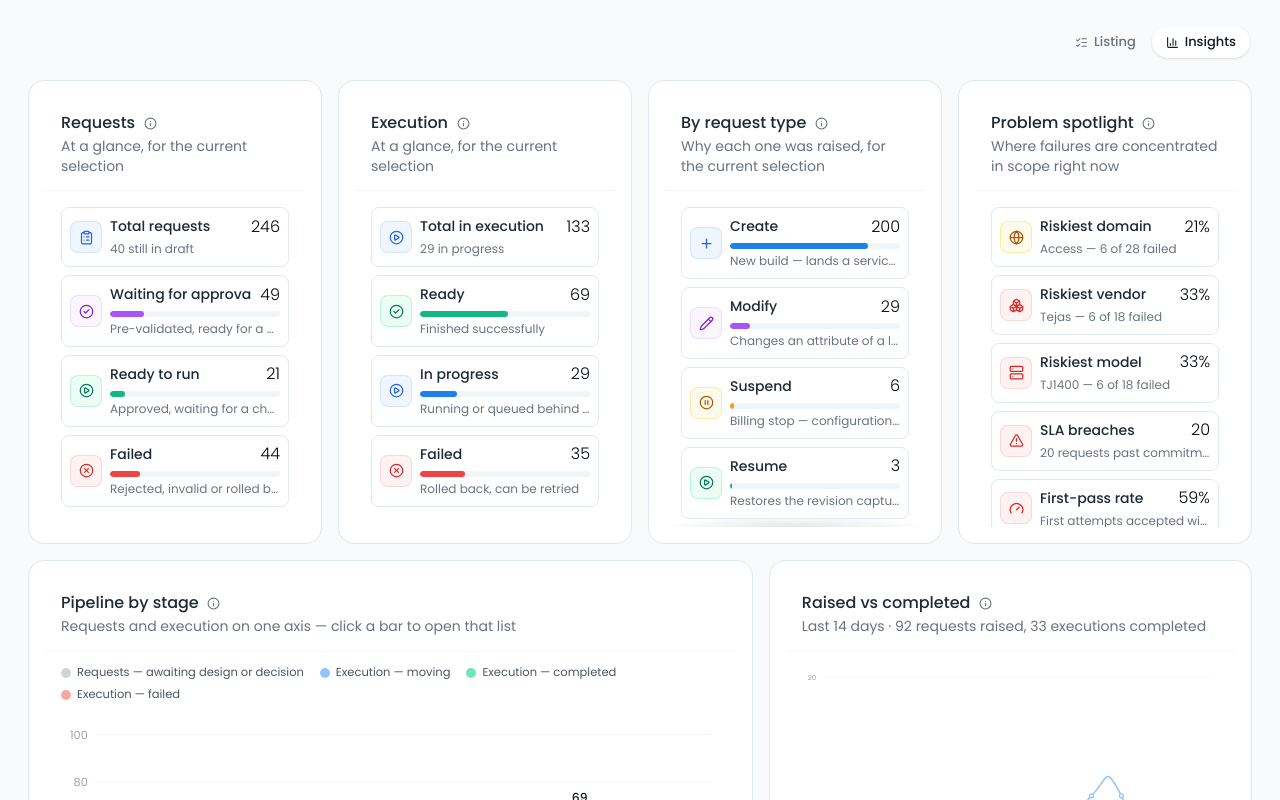
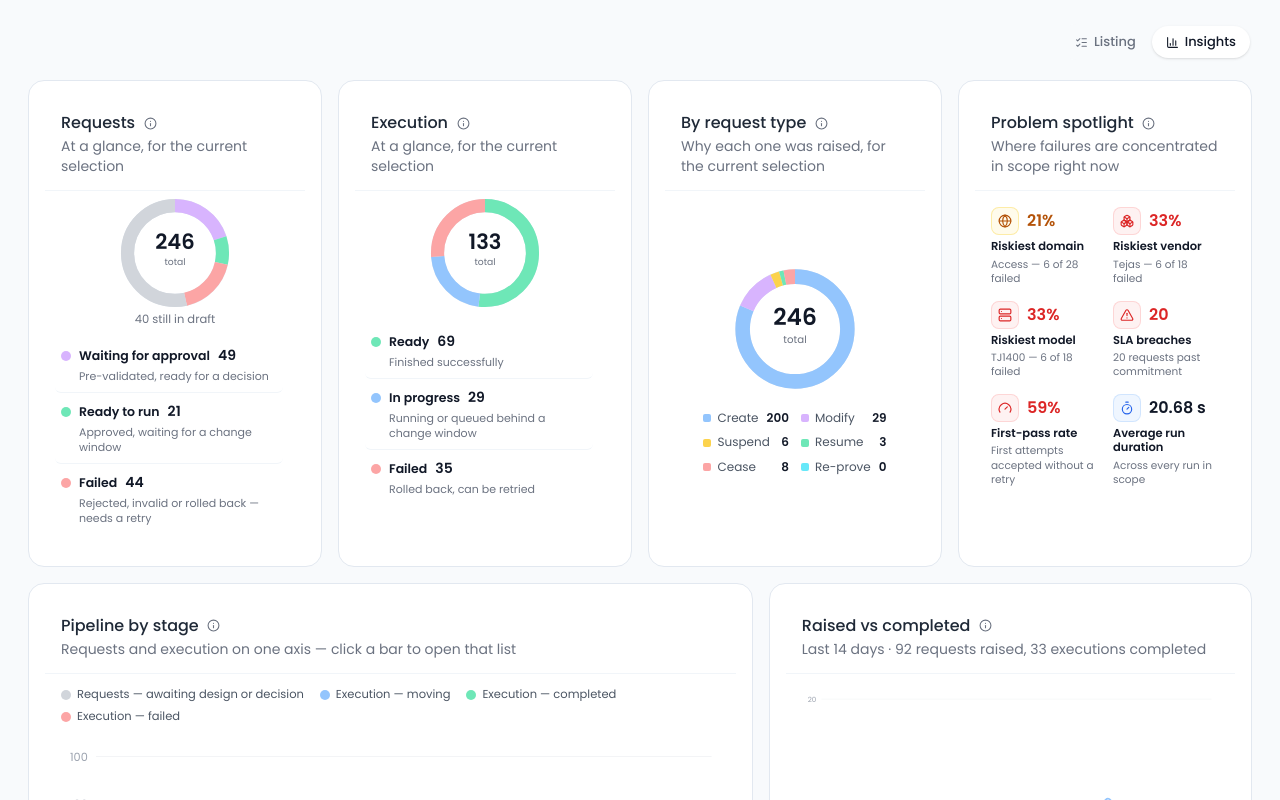
Before and after one commit to jayesh-vision/LCM-Orchestrator, a React (Vite) app: page /requests in a window 1280 px wide. Shown: the top 800 px of the page. Built offline with nearby package versions, Linux system fonts and the light colour scheme.

Commit message:
change in request cards

```diff
--- a/src/components/ProvisioningInsights.tsx
+++ b/src/components/ProvisioningInsights.tsx
@@ -1,12 +1,9 @@
 import { useMemo, type ComponentType, type ReactNode } from 'react'
-import {
-  AlertTriangle, Boxes, CheckCircle2, CircleOff, ClipboardList, Gauge, Globe, PauseCircle,
-  Pencil, PlayCircle, Plus, Server, ShieldCheck, Timer, XCircle,
-} from 'lucide-react'
+import { AlertTriangle, ArrowUpRight, Boxes, Gauge, Globe, Server, Timer } from 'lucide-react'
 import type { Category, Order, OrderIntent, OrderState, Run, Vendor } from '@/types'
 import { domainOf } from '@/types'
-import { Badge, Card, CardBody, CardHead, StatRow, type StatTone } from '@/components/ui'
-import { BarList, ColumnChart, SOFT, StackedBar, TrendChart } from '@/components/charts'
+import { Badge, Card, CardBody, CardHead, type StatTone } from '@/components/ui'
+import { BarList, ColumnChart, Donut, DonutLegend, SOFT, StackedBar, TrendChart } from '@/components/charts'
 import { VENDOR_LABEL } from '@/data/workflows'
 import { CATEGORY_TONE, dur } from '@/lib/format'
 
@@ -51,42 +48,104 @@ const riskColor = (rate: number) => (rate >= 0.25 ? SOFT.crit : rate >= 0.1 ? SO
 type Patch = Record<string, string | null | undefined>
 
 /**
- * Shared body for the KPI cards in the Insights top row.
- *
- * Cards in one grid row are all as tall as the tallest — and the tallest is
- * whichever has the most rows. Spreading the shorter cards' rows across that
- * height (`justify-between`) left gaps wide enough to read as missing
- * content. Capping the body instead keeps every row at its natural spacing
- * and lets the one card that overflows scroll, so the row stays the height
- * of about four rows however many any single card happens to carry.
+ * One line in a donut card's legend: a colour dot matching its ring slice,
+ * label + value on one row, and a note that wraps instead of truncating (the
+ * old stacked rows clipped "Rejected, invalid or rolled back — needs a
+ * retry" mid-sentence). A plain list row rather than a boxed tile — the
+ * donut is the widget here, this just names its slices.
  */
-const KPI_BODY = 'vw-scroll-hint flex flex-col gap-2 flex-1 min-h-0 overflow-y-auto max-h-[336px]'
+function RingLegendRow({ color, label, value, note, onClick, drillLabel }: {
+  color: string
+  label: string
+  value: ReactNode
+  note: string
+  onClick?: () => void
+  drillLabel?: string
+}) {
+  const Tag = onClick ? 'button' : 'div'
+  return (
+    <Tag
+      {...(onClick ? { type: 'button' as const, onClick, 'aria-label': drillLabel ?? label } : {})}
+      className={`group flex flex-col gap-0.5 text-left w-full py-2 border-b border-line-soft last:border-b-0
+        ${onClick ? 'cursor-pointer hover:bg-plane -mx-1.5 px-1.5 rounded-md transition-colors focus-visible:outline-none focus-visible:ring-[3px] focus-visible:ring-brand-100' : ''}`}
+    >
+      <span className="flex items-center justify-between gap-2">
+        <span className="flex items-center gap-2 min-w-0">
+          <i className="w-2.5 h-2.5 rounded-full shrink-0" style={{ background: color }} aria-hidden />
+          <span className="text-[12.5px] font-semibold text-ink-1 truncate">{label}</span>
+        </span>
+        <span className="flex items-center gap-1 shrink-0">
+          <span className="tnum font-semibold text-[14px] text-ink-1">{value}</span>
+          {onClick && <ArrowUpRight size={12} className="text-ink-3 opacity-0 group-hover:opacity-100 transition-opacity" aria-hidden />}
+        </span>
+      </span>
+      <span className="text-[11px] text-ink-3 leading-snug pl-[18px]">{note}</span>
+    </Tag>
+  )
+}
 
 /**
  * The six things a request can be, in lifecycle order rather than ranked by
- * volume — a KPI card people read repeatedly should hold still while they
- * change the filters, so each type keeps its own line. Create is the only one
+ * volume — a card people read repeatedly should hold still while they change
+ * the filters, so each type keeps its own colour. Create is the only one
  * that builds something new; every other type acts on a service that is
- * already carrying traffic, which is the split the card exists to show.
- *
- * Tones follow INTENT_TONE where StatRow has a matching one. It has four
- * (good/warn/crit/plum) against that palette's seven, so Create and Re-prove
- * both fall back to the default brand — they are the two that never damage
- * anything, and the icon and label carry the difference.
+ * already carrying traffic, which is the split the ring exists to show.
+ * Every intent gets its own colour (no repeats) so the ring and the legend
+ * beside it are unambiguous without an icon per row.
  */
-const INTENT_ROWS: {
-  intent: OrderIntent
+const INTENT_META: { intent: OrderIntent; color: string }[] = [
+  { intent: 'Create', color: SOFT.brand },
+  { intent: 'Modify', color: SOFT.purple },
+  { intent: 'Suspend', color: SOFT.warn },
+  { intent: 'Resume', color: SOFT.good },
+  { intent: 'Cease', color: SOFT.crit },
+  { intent: 'Re-prove', color: SOFT.cyan },
+]
+
+/** Icon-chip tone tokens for Problem spotlight's metric grid — a small local
+ * map, since these cells use an icon + coloured value neither Stat nor
+ * StatRow renders. */
+const ICON_TONE: Record<StatTone | 'brand', { value: string; iconBg: string; iconFg: string; ring: string }> = {
+  brand: { value: 'text-ink-1', iconBg: 'bg-brand-50', iconFg: 'text-brand-600', ring: 'ring-brand-200/60' },
+  good: { value: 'text-good-700', iconBg: 'bg-good-50', iconFg: 'text-good-700', ring: 'ring-good-200/70' },
+  warn: { value: 'text-warn-700', iconBg: 'bg-warn-50', iconFg: 'text-warn-700', ring: 'ring-warn-200/70' },
+  crit: { value: 'text-crit-500', iconBg: 'bg-crit-50', iconFg: 'text-crit-500', ring: 'ring-crit-200/70' },
+  plum: { value: 'text-plum-700', iconBg: 'bg-plum-50', iconFg: 'text-plum-700', ring: 'ring-plum-200/70' },
+}
+
+/**
+ * One cell in Problem spotlight's 2×2 metric grid — an icon, a headline
+ * value and a label, with the note wrapping in full underneath instead of
+ * a truncated line. Plain padding and a hover tint, not a bordered tile.
+ */
+function SpotlightStat({ icon: Icon, tone, value, label, note, onClick, drillLabel }: {
   icon: ComponentType<{ size?: number; className?: string }>
   tone?: StatTone
+  value: ReactNode
+  label: string
   note: string
-}[] = [
-  { intent: 'Create', icon: Plus, note: 'New build — lands a service in inventory' },
-  { intent: 'Modify', icon: Pencil, tone: 'plum', note: 'Changes an attribute of a live service' },
-  { intent: 'Suspend', icon: PauseCircle, tone: 'warn', note: 'Billing stop — configuration retained' },
-  { intent: 'Resume', icon: PlayCircle, tone: 'good', note: 'Restores the revision captured at suspend' },
-  { intent: 'Cease', icon: CircleOff, tone: 'crit', note: 'Permanent — resources go to quarantine' },
-  { intent: 'Re-prove', icon: ShieldCheck, note: 'Read-only re-check, nothing written' },
-]
+  onClick?: () => void
+  drillLabel?: string
+}) {
+  const c = ICON_TONE[tone ?? 'brand']
+  const Tag = onClick ? 'button' : 'div'
+  return (
+    <Tag
+      {...(onClick ? { type: 'button' as const, onClick, 'aria-label': drillLabel ?? label } : {})}
+      className={`group flex flex-col gap-1 text-left rounded-lg p-1.5 -m-1.5
+        ${onClick ? 'cursor-pointer hover:bg-plane transition-colors focus-visible:outline-none focus-visible:ring-[3px] focus-visible:ring-brand-100' : ''}`}
+    >
+      <span className="flex items-center gap-2">
+        <span className={`w-7 h-7 rounded-lg grid place-items-center shrink-0 ring-1 ring-inset ${c.iconBg} ${c.iconFg} ${c.ring}`} aria-hidden>
+          <Icon size={14} />
+        </span>
+        <span className={`tnum font-semibold text-[16px] leading-none ${c.value}`}>{value}</span>
+      </span>
+      <span className="text-[11.5px] font-semibold text-ink-1 leading-tight">{label}</span>
+      <span className="text-[10.5px] text-ink-3 leading-snug">{note}</span>
+    </Tag>
+  )
+}
 
 /* The two vocabularies the pipeline's halves have always used. A request can
    fail before a device is ever touched (Invalid pre-validation), which is why
@@ -199,59 +258,64 @@ export function ProvisioningInsights({ orders, runs, onDrill }: {
   const execInProgress = ecnt('In progress', 'Queued', 'Approved')
   const execFailed = ecnt(...EXEC_FAIL)
 
-  /* What the work is, rather than how much of it there is. Whether this queue
-     is mostly Create or mostly Modify is the difference between an estate
-     still being built and one being maintained, and nothing else on this
-     screen answers that. */
+  /* What the work is, rather than how much of it there is: every request in
+     scope falls into exactly one of these six, so a ring fits it without a
+     residual slice. Whether this queue is mostly Create or mostly Modify is
+     the difference between an estate still being built and one being
+     maintained. `justify-center` (rather than pt-1/top-aligned) is what
+     keeps this card free of trailing white space: the donut + legend block
+     is shorter than the Requests/Execution cards' donut + 3-row list, so
+     top-aligning it left a visible gap under the legend — centering spreads
+     any leftover room evenly above and below instead. */
+  const intentSegments = INTENT_META.map(({ intent, color }) => ({
+    label: intent, value: byIntent.get(intent) ?? 0, fill: 'brand' as const, color,
+    onClick: (byIntent.get(intent) ?? 0) > 0 ? () => onDrill({ intent, state: null }) : undefined,
+  }))
   const intentCard = (
     <Card className="h-full flex flex-col">
       <CardHead title="By request type" sub="Why each one was raised, for the current selection"
-        info="Every request in the current selection counted by why it was raised. Create is the only type that builds something new — Modify, Suspend, Resume, Cease and Re-prove all act on a service that is already live, so the balance between Create and the rest says whether this queue is growing the estate or maintaining it. The bar is that type's share of the selection. Click a row to open just those." />
-      <CardBody className={KPI_BODY}>
-        {INTENT_ROWS.map(({ intent, icon, tone, note }) => {
-          const n = byIntent.get(intent) ?? 0
-          return (
-            <StatRow key={intent} label={intent} icon={icon} value={n.toLocaleString()}
-              tone={n ? tone : undefined} progress={(n / Math.max(1, total)) * 100} note={note}
-              drillLabel={n ? `${intent} ${noun}` : undefined}
-              onClick={n ? () => onDrill({ intent, state: null }) : undefined} />
-          )
-        })}
+        info="Every request in the current selection counted by why it was raised. Create is the only type that builds something new — Modify, Suspend, Resume, Cease and Re-prove all act on a service that is already live, so the balance between Create and the rest says whether this queue is growing the estate or maintaining it. Click a slice or a row to open just those." />
+      <CardBody className="flex-1 min-h-0 flex flex-col items-center justify-center gap-4">
+        <Donut size={128} total={total} segments={intentSegments} />
+        <DonutLegend segments={intentSegments} columns={2} />
       </CardBody>
     </Card>
   )
 
-  /* One combined "Problem spotlight" card instead of 3–7 separate Stat
-     tiles — request-side risks and SLA first, then execution's own health
-     (first-pass rate, run duration), all one "how healthy is this scope"
-     question. The capped body scrolls past four rows. */
+  /* One combined "Problem spotlight" card instead of 3–7 separate stat rows.
+     Unlike Requests/Execution/By request type, these six figures aren't
+     parts of one whole — a percentage, a count and a duration can't share a
+     ring — so the widget here is a dense 2×2 metric grid instead: request
+     risk and SLA first, then execution's own health (first-pass rate, run
+     duration), laid out two to a row so all six fill the card with no
+     scrolling and no trailing gap. */
   const spotlightCard = (
     <Card className="h-full flex flex-col">
       <CardHead title="Problem spotlight" sub="Where failures are concentrated in scope right now"
-        info="The domain, vendor and device model with the highest failure rate in the current scope (vendor and model need at least 3 orders to qualify, so one unlucky order doesn't look like a trend), plus SLA breaches and how execution itself is performing. Click a risk row to open those failures." />
-      <CardBody className={KPI_BODY}>
-        <StatRow label="Riskiest domain" icon={Globe} value={worstDomain ? `${Math.round(worstDomain.rate * 100)}%` : '—'}
+        info="The domain, vendor and device model with the highest failure rate in the current scope (vendor and model need at least 3 orders to qualify, so one unlucky order doesn't look like a trend), plus SLA breaches and how execution itself is performing. Click a metric to open those failures." />
+      <CardBody className="flex-1 min-h-0 grid grid-cols-2 gap-x-4 gap-y-3.5 content-start">
+        <SpotlightStat icon={Globe} value={worstDomain ? `${Math.round(worstDomain.rate * 100)}%` : '—'} label="Riskiest domain"
           tone={worstDomain ? riskTone(worstDomain.rate) : undefined}
           note={worstDomain ? `${worstDomain.key} — ${worstDomain.failed} of ${worstDomain.total} failed` : 'Not enough data in scope'}
           drillLabel={worstDomain ? `failed ${worstDomain.key} ${noun}` : undefined}
           onClick={worstDomain ? () => onDrill({ domain: worstDomain.key, state: REQUEST_FAIL.join(',') }) : undefined} />
-        <StatRow label="Riskiest vendor" icon={Boxes} value={worstVendor ? `${Math.round(worstVendor.rate * 100)}%` : '—'}
+        <SpotlightStat icon={Boxes} value={worstVendor ? `${Math.round(worstVendor.rate * 100)}%` : '—'} label="Riskiest vendor"
           tone={worstVendor ? riskTone(worstVendor.rate) : undefined}
           note={worstVendor ? `${VENDOR_LABEL[worstVendor.key as Vendor] ?? worstVendor.key} — ${worstVendor.failed} of ${worstVendor.total} failed` : 'Needs 3+ orders on one vendor'}
           drillLabel={worstVendor ? `failed orders on ${worstVendor.key}` : undefined}
           onClick={worstVendor ? () => onDrill({ vendor: worstVendor.key, state: REQUEST_FAIL.join(',') }) : undefined} />
-        <StatRow label="Riskiest model" icon={Server} value={worstModel ? `${Math.round(worstModel.rate * 100)}%` : '—'}
+        <SpotlightStat icon={Server} value={worstModel ? `${Math.round(worstModel.rate * 100)}%` : '—'} label="Riskiest model"
           tone={worstModel ? riskTone(worstModel.rate) : undefined}
           note={worstModel ? `${worstModel.key} — ${worstModel.failed} of ${worstModel.total} failed` : 'Needs 3+ orders on one model'}
           drillLabel={worstModel ? `failed orders on ${worstModel.key}` : undefined}
           onClick={worstModel ? () => onDrill({ q: worstModel.key, state: REQUEST_FAIL.join(',') }) : undefined} />
-        <StatRow label="SLA breaches" icon={AlertTriangle} value={slaBreaches}
+        <SpotlightStat icon={AlertTriangle} value={slaBreaches} label="SLA breaches"
           tone={slaBreaches ? 'crit' : 'good'}
           note={slaBreaches ? `${slaBreaches} request${slaBreaches === 1 ? '' : 's'} past commitment` : 'Nothing has breached SLA in scope'} />
-        <StatRow label="First-pass rate" icon={Gauge} value={firstPassRate !== undefined ? `${firstPassRate}%` : '—'}
+        <SpotlightStat icon={Gauge} value={firstPassRate !== undefined ? `${firstPassRate}%` : '—'} label="First-pass rate"
           tone={firstPassRate === undefined ? undefined : firstPassRate >= 90 ? 'good' : firstPassRate >= 70 ? 'plum' : 'crit'}
           note="First attempts accepted without a retry" />
-        <StatRow label="Average run duration" icon={Timer} value={avgDuration !== undefined ? dur(avgDuration) : '—'}
+        <SpotlightStat icon={Timer} value={avgDuration !== undefined ? dur(avgDuration) : '—'} label="Average run duration"
           note="Across every run in scope" />
       </CardBody>
     </Card>
@@ -275,43 +339,58 @@ export function ProvisioningInsights({ orders, runs, onDrill }: {
   return (
     <div className="flex flex-col gap-4">
 
-      {/* One glance card per half of the pipeline, side by side, each with
-         exactly the rows its standalone screen always showed — so request
-         counts and execution counts never blur into each other. */}
+      {/* One glance card per half of the pipeline, side by side, with exactly
+         the same counts each standalone screen always showed — as a donut
+         plus legend list, so the card fills its height with content instead
+         of a partly-empty list. Requests' ring carries a fourth, grey slice
+         for everything the three named figures don't cover — draft, planned,
+         in progress or already live — so the ring is never misleadingly
+         partial; Execution's three slices already exhaust its pool. */}
       <div className="grid gap-4 md:grid-cols-2 xl:grid-cols-4">
         <Card className="h-full flex flex-col">
           <CardHead title="Requests" sub="At a glance, for the current selection"
-            info="A quick read of every request in the current selection, broken down by where it sits between draft and execution. Click a row to open exactly those requests." />
-          <CardBody className={KPI_BODY}>
-            <StatRow label="Total requests" icon={ClipboardList} value={total.toLocaleString()}
-              note={`${cnt('Draft')} still in draft`} drillLabel="every request in scope" onClick={() => onDrill({ state: null })} />
-            <StatRow label="Waiting for approval" icon={CheckCircle2} value={waiting} tone="plum"
-              progress={(waiting / Math.max(1, total)) * 100} note="Pre-validated, ready for a decision"
+            info="Every request in the current selection, as one ring: how many are waiting on a decision, how many are cleared and ready to run, and how many failed. The grey slice is everything else in the pipeline — drafted, planned, in progress or already live. Click a slice or a row to open exactly those requests." />
+          <CardBody className="flex-1 min-h-0 flex flex-col items-center gap-1 pt-1">
+            <Donut size={116} total={total} segments={[
+              { label: 'Waiting for approval', value: waiting, fill: 'brand', color: SOFT.purple, onClick: () => onDrill({ state: 'Validated' }) },
+              { label: 'Ready to run', value: readyToRun, fill: 'good', color: SOFT.good, onClick: () => onDrill({ state: 'Approved,Queued' }) },
+              { label: 'Failed', value: reqFailed, fill: 'crit', color: SOFT.crit, onClick: () => onDrill({ state: REQUEST_FAIL.join(',') }) },
+              {
+                label: 'Elsewhere in the pipeline', value: Math.max(0, total - waiting - readyToRun - reqFailed), fill: 'none', color: SOFT.none,
+                onClick: () => onDrill({ state: 'Draft,Planned,In progress,Ready' }),
+              },
+            ]} />
+            <button type="button" onClick={() => onDrill({ state: null })} aria-label="Every request in scope. Open them"
+              className="text-[11.5px] text-ink-3 hover:text-brand-600 transition-colors -mt-1">
+              {cnt('Draft')} still in draft
+            </button>
+            <div className="w-full mt-1">
+              <RingLegendRow color={SOFT.purple} label="Waiting for approval" value={waiting} note="Pre-validated, ready for a decision"
                 drillLabel="requests waiting on approval" onClick={() => onDrill({ state: 'Validated' })} />
-            <StatRow label="Ready to run" icon={PlayCircle} value={readyToRun} tone="good"
-              progress={(readyToRun / Math.max(1, total)) * 100} note="Approved, waiting for a change window"
+              <RingLegendRow color={SOFT.good} label="Ready to run" value={readyToRun} note="Approved, waiting for a change window"
                 drillLabel="requests ready to run" onClick={() => onDrill({ state: 'Approved,Queued' })} />
-            <StatRow label="Failed" icon={XCircle} value={reqFailed} tone={reqFailed ? 'crit' : undefined}
-              progress={(reqFailed / Math.max(1, total)) * 100} note="Rejected, invalid or rolled back — needs a retry"
+              <RingLegendRow color={SOFT.crit} label="Failed" value={reqFailed} note="Rejected, invalid or rolled back — needs a retry"
                 drillLabel="failed requests" onClick={() => onDrill({ state: REQUEST_FAIL.join(',') })} />
+            </div>
           </CardBody>
         </Card>
         <Card className="h-full flex flex-col">
           <CardHead title="Execution" sub="At a glance, for the current selection"
-            info="A quick read of everything in the current selection that has moved into execution — what's finished, what's running, and what failed. Click a row to open exactly those orders." />
-          <CardBody className={KPI_BODY}>
-            <StatRow label="Total in execution" icon={PlayCircle} value={execTotal.toLocaleString()}
-              note={`${execInProgress} in progress`} drillLabel="everything in execution"
-              onClick={() => onDrill({ state: [...EXEC_FAIL, 'Approved', 'Queued', 'In progress', 'Ready'].join(',') })} />
-            <StatRow label="Ready" icon={CheckCircle2} value={execReady} tone="good"
-              progress={(execReady / Math.max(1, execTotal)) * 100} note="Finished successfully"
+            info="Everything in the current selection that has moved into execution, as one ring: finished, still moving, or failed — every order in scope is exactly one of the three. Click a slice or a row to open exactly those orders." />
+          <CardBody className="flex-1 min-h-0 flex flex-col items-center gap-1 pt-1">
+            <Donut size={116} total={execTotal} segments={[
+              { label: 'Ready', value: execReady, fill: 'good', color: SOFT.good, onClick: () => onDrill({ state: 'Ready' }) },
+              { label: 'In progress', value: execInProgress, fill: 'brand', color: SOFT.brand, onClick: () => onDrill({ state: 'In progress,Queued,Approved' }) },
+              { label: 'Failed', value: execFailed, fill: 'crit', color: SOFT.crit, onClick: () => onDrill({ state: EXEC_FAIL.join(',') }) },
+            ]} />
+            <div className="w-full mt-2">
+              <RingLegendRow color={SOFT.good} label="Ready" value={execReady} note="Finished successfully"
                 drillLabel="orders that finished successfully" onClick={() => onDrill({ state: 'Ready' })} />
-            <StatRow label="In progress" icon={PlayCircle} value={execInProgress}
-              progress={(execInProgress / Math.max(1, execTotal)) * 100} note="Running or queued behind a change window"
+              <RingLegendRow color={SOFT.brand} label="In progress" value={execInProgress} note="Running or queued behind a change window"
                 drillLabel="orders in progress" onClick={() => onDrill({ state: 'In progress,Queued,Approved' })} />
-            <StatRow label="Failed" icon={XCircle} value={execFailed} tone={execFailed ? 'crit' : undefined}
-              progress={(execFailed / Math.max(1, execTotal)) * 100} note="Rolled back, can be retried"
+              <RingLegendRow color={SOFT.crit} label="Failed" value={execFailed} note="Rolled back, can be retried"
                 drillLabel="failed orders" onClick={() => onDrill({ state: EXEC_FAIL.join(',') })} />
+            </div>
           </CardBody>
         </Card>
         {intentCard}
```
Lines whose indentation alone changed are shown as unchanged.
